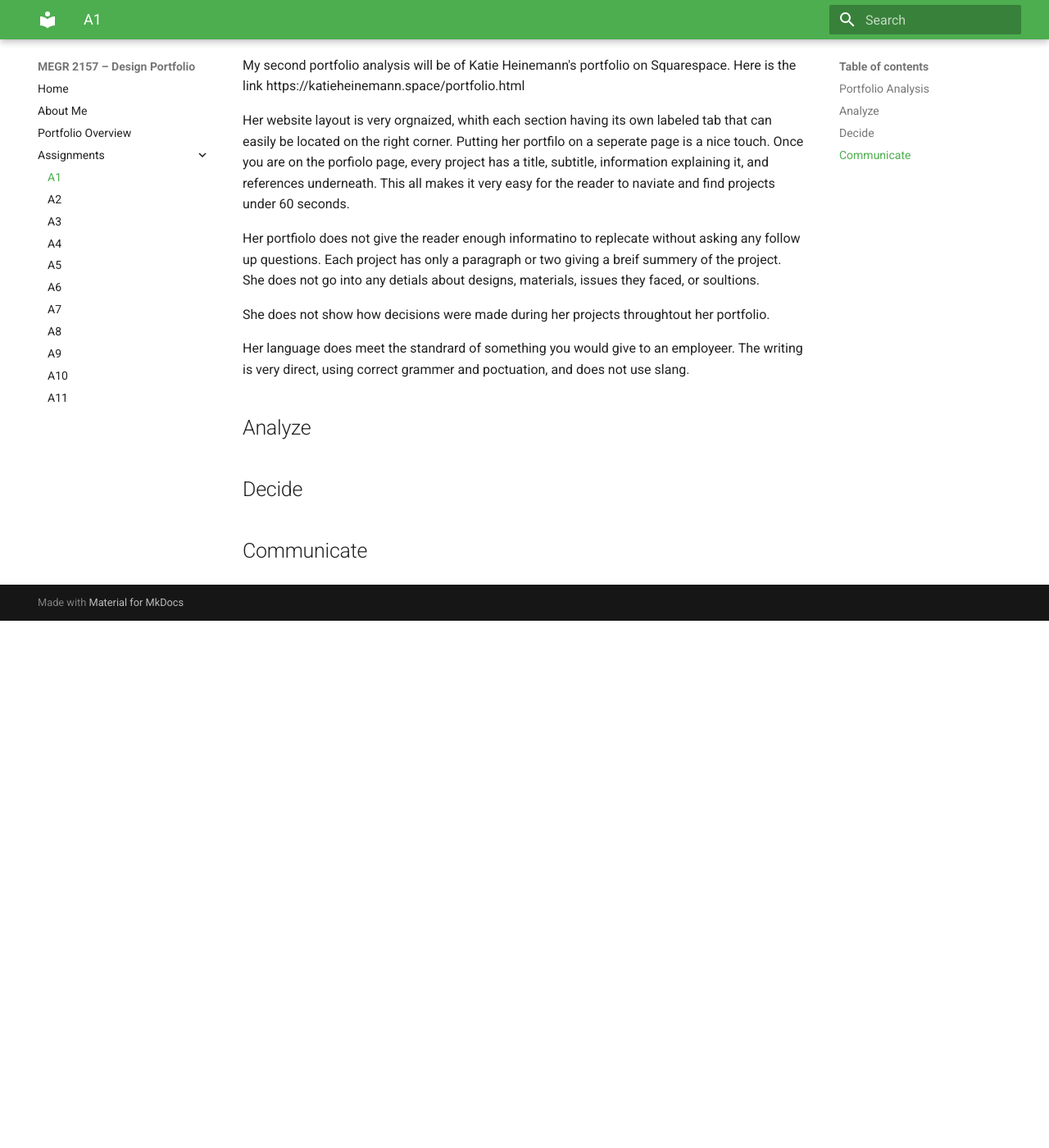
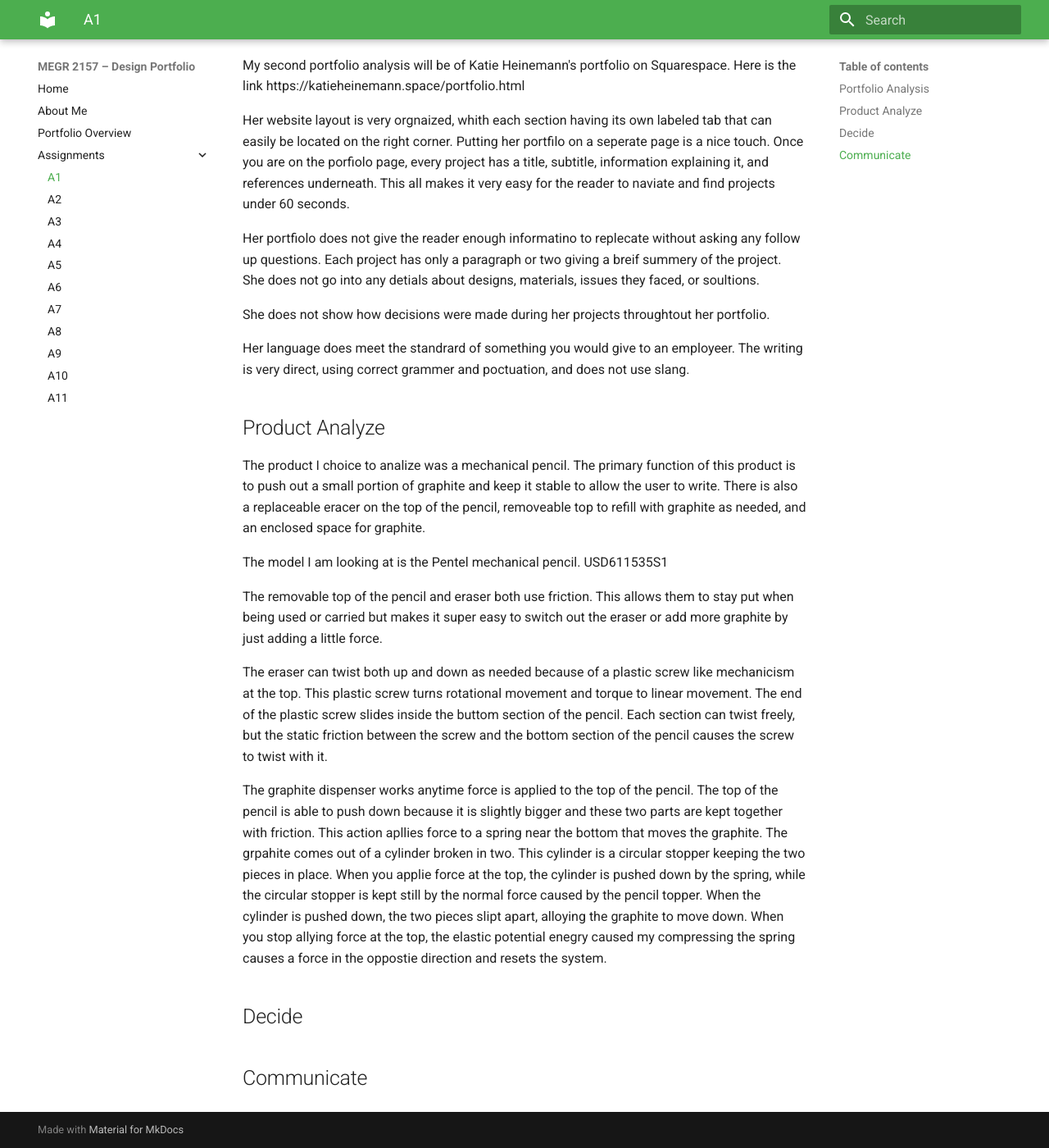
Before and after one commit to Elsa-Reichert/megr2157-portfolio, an MkDocs documentation site: the page built from docs/assignments/A01/index.md, in a window 1280 px wide and 1400 px high, scrolled down 730 px. Shown: the whole window at 82% size. Built offline with MkDocs 1.6.1 and Material for MkDocs 9.7.7, drawn with Linux system fonts in a browser that asks for light colours; before the commit the page ends 1487 px from its top, so only the background shows below that.

Commit message:
Update index.md

```diff
--- a/docs/assignments/A01/index.md
+++ b/docs/assignments/A01/index.md
@@ -20,8 +20,16 @@ Her portfiolo does not give the reader enough informatino to replecate without a
 She does not show how decisions were made during her projects throughtout her portfolio.
 
 Her language does meet the standrard of something you would give to an employeer. The writing is very direct, using correct grammer and poctuation, and does not use slang.
-## Analyze
+## Product Analyze
+The product I choice to analize was a mechanical pencil. The primary function of this product is to push out a small portion of graphite and keep it stable to allow the user to write. There is also a replaceable eracer on the top of the pencil, removeable top to refill with graphite as needed, and an enclosed space for graphite.
 
+The model I am looking at is the Pentel mechanical pencil. USD611535S1
+
+The removable top of the pencil and eraser both use friction. This allows them to stay put when being used or carried but makes it super easy to switch out the eraser or add more graphite by just adding a little force.
+
+The eraser can twist both up and down as needed because of a plastic screw like mechanicism at the top. This plastic screw turns rotational movement and torque to linear movement. The end of the plastic screw slides inside the buttom section of the pencil. Each section can twist freely, but the static friction between the screw and the bottom section of the pencil causes the screw to twist with it.
+
+The graphite dispenser works anytime force is applied to the top of the pencil. The top of the pencil is able to push down because it is slightly bigger and these two parts are kept together with friction. This action apllies force to a spring near the bottom that moves the graphite. The grpahite comes out of a cylinder broken in two. This cylinder is a circular stopper keeping the two pieces in place. When you applie force at the top, the cylinder is pushed down by the spring, while the circular stopper is kept still by the normal force caused by the pencil topper. When the cylinder is pushed down, the two pieces slipt apart, alloying the graphite to move down. When you stop allying force at the top, the elastic potential enegry caused my compressing the spring causes a force in the oppostie direction and resets the system.
 
 
 ## Decide
```
